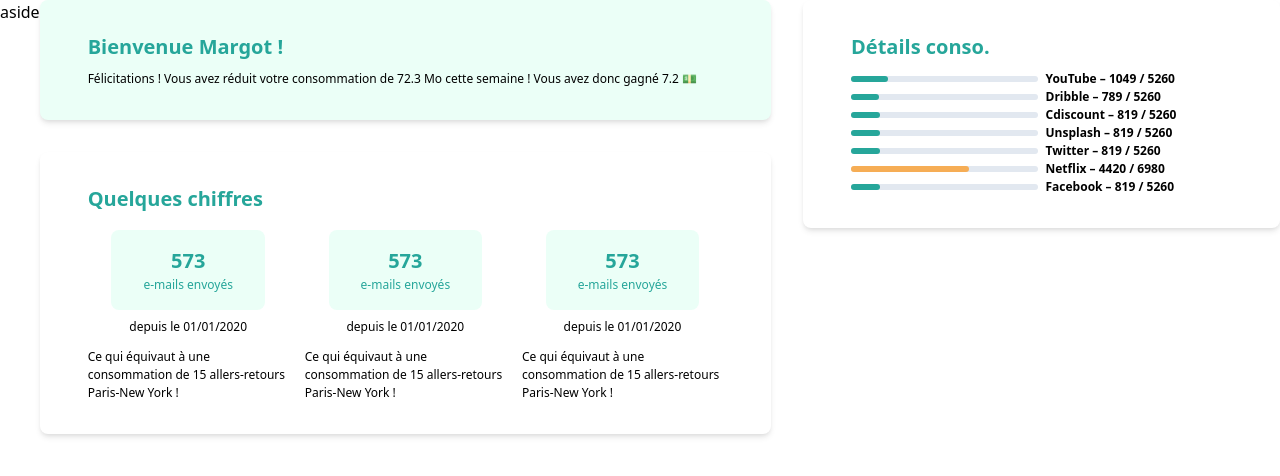
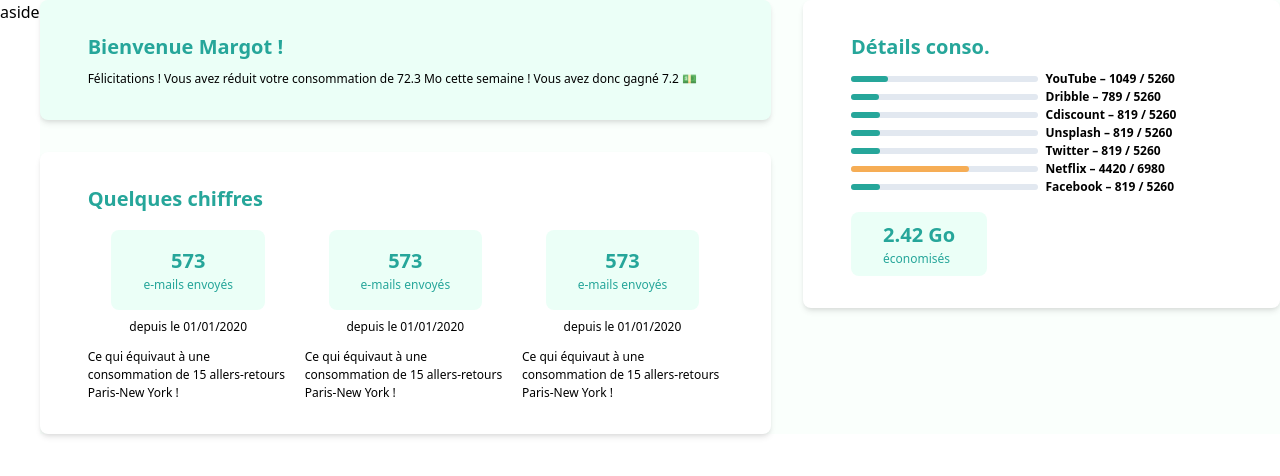
Before and after one commit to Glascode/e-low, a Nuxt app: page /dashboard in a window 1280 px wide. Shown: the top 476 px of the page. Built offline with nearby package versions, Linux system fonts and the light colour scheme.

Commit message:
Add extra light color

```diff
--- a/components/ConsumptionDetailsCard.vue
+++ b/components/CardDetails.vue
@@ -2,7 +2,7 @@
   <Card class="mb-8 py-8 px-12 bg-white">
     <h2 class="heading mb-2">Détails conso.</h2>
 
-    <div class="font-bold">
+    <div class="mb-4 font-bold">
       <div v-for="service in services"
            class="flex items-center">
         <div class="progress-bar w-1/2">
@@ -12,6 +12,13 @@
                :style="{width: percentage(service.usage, service.baseUsage) + '%'}"></div>
         </div>
         <div class="w-1/2 ml-2">{{ service.name }} – {{ service.usage }} <span>/  {{ service.baseUsage }}</span></div>
+      </div>
+    </div>
+
+    <div class="flex">
+      <div class="py-2 px-8 text-primary bg-primary-light rounded-lg">
+        <h2 class="heading">2.42 Go</h2>
+        <div>économisés</div>
       </div>
     </div>
   </Card>
--- a/layouts/default.vue
+++ b/layouts/default.vue
@@ -3,7 +3,7 @@
     <div class="flex-shrink-0">
       aside
     </div>
-    <main>
+    <main class="bg-primary-extra-light">
       <Nuxt />
     </main>
   </div>
--- a/pages/dashboard.vue
+++ b/pages/dashboard.vue
@@ -39,19 +39,19 @@
       </Card>
     </div>
     <div class="w-full md:w-2/5 px-4">
-      <ConsumptionDetailsCard />
+      <CardDetails />
     </div>
   </div>
 </template>
 
 <script>
   import Card from '../components/Card'
-  import ConsumptionDetailsCard from '../components/ConsumptionDetailsCard'
+  import CardDetails from '../components/CardDetails'
 
   export default {
     components: {
       Card,
-      ConsumptionDetailsCard
+      CardDetails
     }
   }
 </script>
--- a/pages/index.vue
+++ b/pages/index.vue
@@ -1,6 +1,5 @@
 <template>
-  <main>
-  </main>
+
 </template>
 
 <script>
--- a/tailwind.config.js
+++ b/tailwind.config.js
@@ -3,7 +3,8 @@ module.exports = {
     extend: {
       colors: {
         primary: '#26a69a',
-        'primary-light': '#ebfff7'
+        'primary-light': '#ebfff7',
+        'primary-extra-light': '#fafffc'
       }
     }
   },
```
